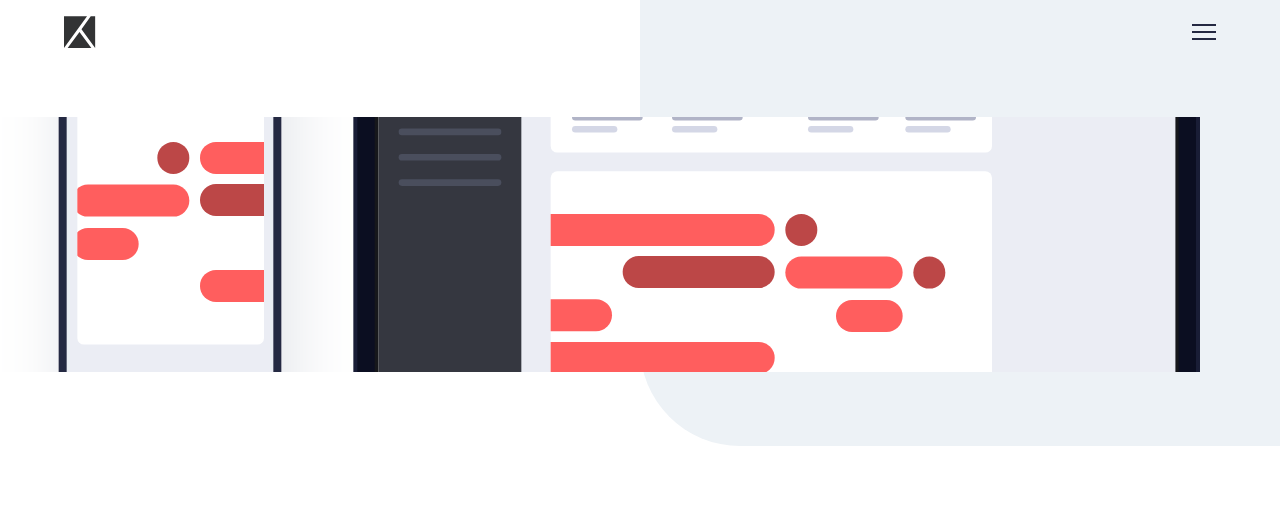
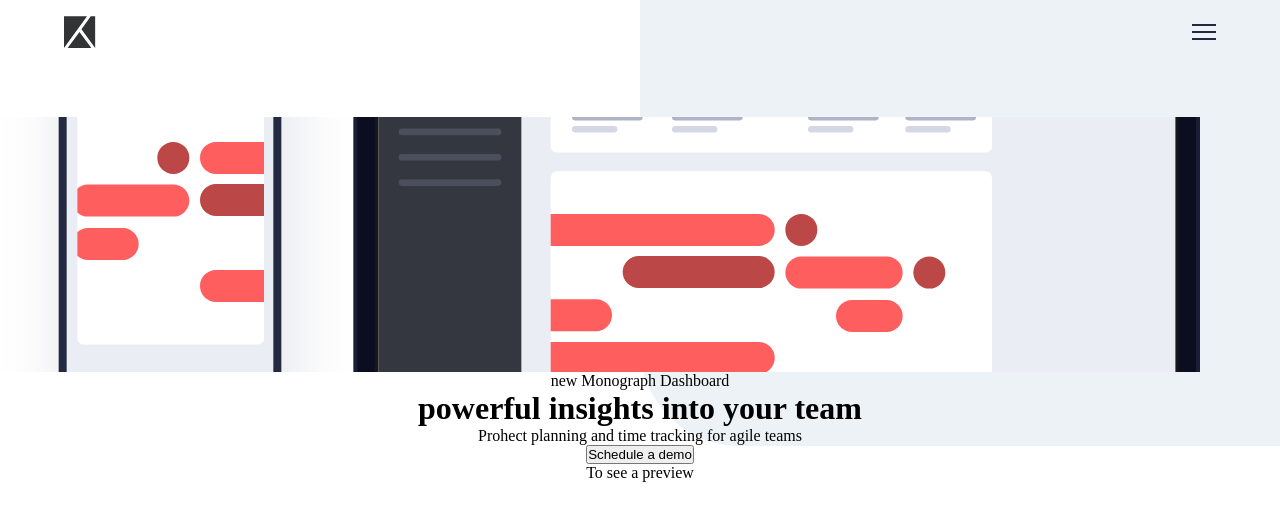
Before and after one commit to OscarAnillo/tracking-component-fe, a React (Create React App) app: page / in a window 1280 px wide. Shown: the top 516 px of the page. Built offline with nearby package versions, Linux system fonts and the light colour scheme.

Commit message:
add TextComponent

```diff
--- a/src/App.js
+++ b/src/App.js
@@ -2,6 +2,7 @@
 import './App.css';
 import HeroImage from './components/hero-component';
 import NavBar from './components/nav-component';
+import TextComponent from './components/text-component';
 
 function App() {
   return (
@@ -9,6 +10,7 @@ function App() {
       <div className="container">
         <NavBar />
         <HeroImage />
+        <TextComponent />
       </div>
     </div>
   );
--- /dev/null
+++ b/src/components/text-component.js
@@ -0,0 +1,15 @@
+export default function TextComponent(){
+    return (
+        <div>
+            <p><span>new</span> Monograph Dashboard</p>
+            <h1>powerful insights into your team</h1>
+            <p>Prohect planning and time tracking for agile teams</p>
+            <div>
+                <button>Schedule a demo</button>
+                <div>
+                    <p>To see a preview</p>
+                </div>
+            </div>
+        </div>
+    )
+}
```
